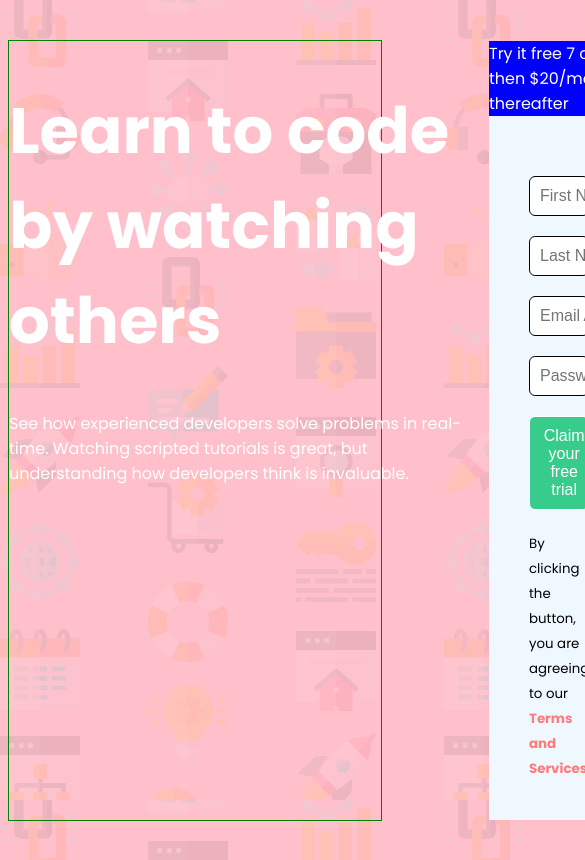
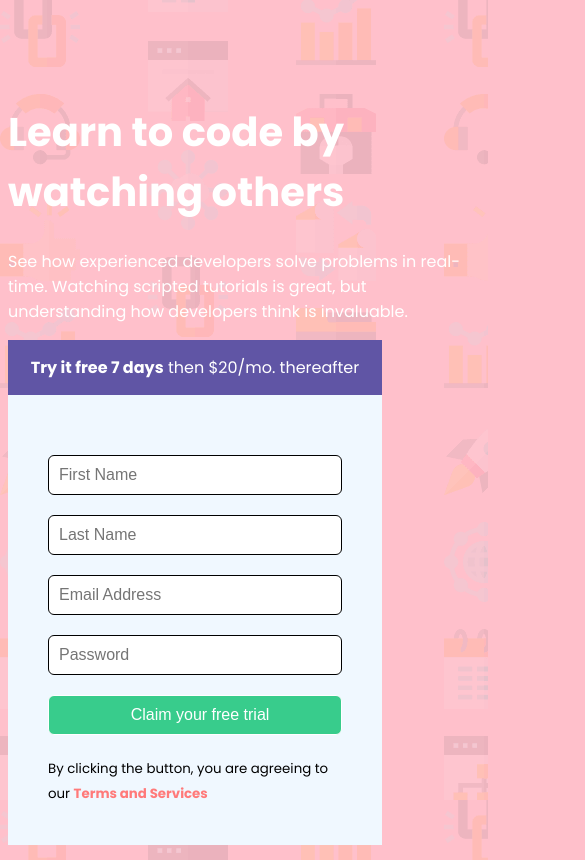
Before and after one commit to kennsawyerr/intro-component-with-signup-form-master, a plain HTML site: page index.html in a window 390 px wide. Shown: the top 860 px of the page, 585 px wide, since content can reach past the window. Drawn offline with Linux system fonts and the light colour scheme.

Commit message:
modified:   index.html 	modified:   style.css

```diff
--- a/index.html
+++ b/index.html
@@ -24,7 +24,7 @@
 
     <div class="form-section">
 
- <div class="days"> Try it free 7 days then $20/mo. thereafter
+ <div class="days"> <strong>Try it free 7 days</strong> then $20/mo. thereafter
  </div>
 
 <form action="">
--- a/style.css
+++ b/style.css
@@ -43,7 +43,7 @@ body{
 .container{
     display: flex;
     justify-content: space-evenly;
-    border: 1px solid green;
+
     width: 100%;
     max-width: 1200px;
     margin: 0 auto;
@@ -51,7 +51,9 @@ body{
 
 
 .days{
-    background-color: blue;
+    background-color: var(--Blue);
+    text-align: center;
+    padding: 15px 0;
     color: white;
     width: auto;
 }
@@ -96,3 +98,22 @@ h1{
     color: white;
     align-content: center;
 }
+
+
+@media screen and (max-width:500px) {
+ .container{
+    display: flex;
+    flex-direction: column;
+    width: 100%;
+    max-width: 470px;
+    margin: 0 auto;
+ }
+
+
+ h1{
+    font-size: 40px;
+    padding-top: 60px;
+
+ }
+
+}
```
